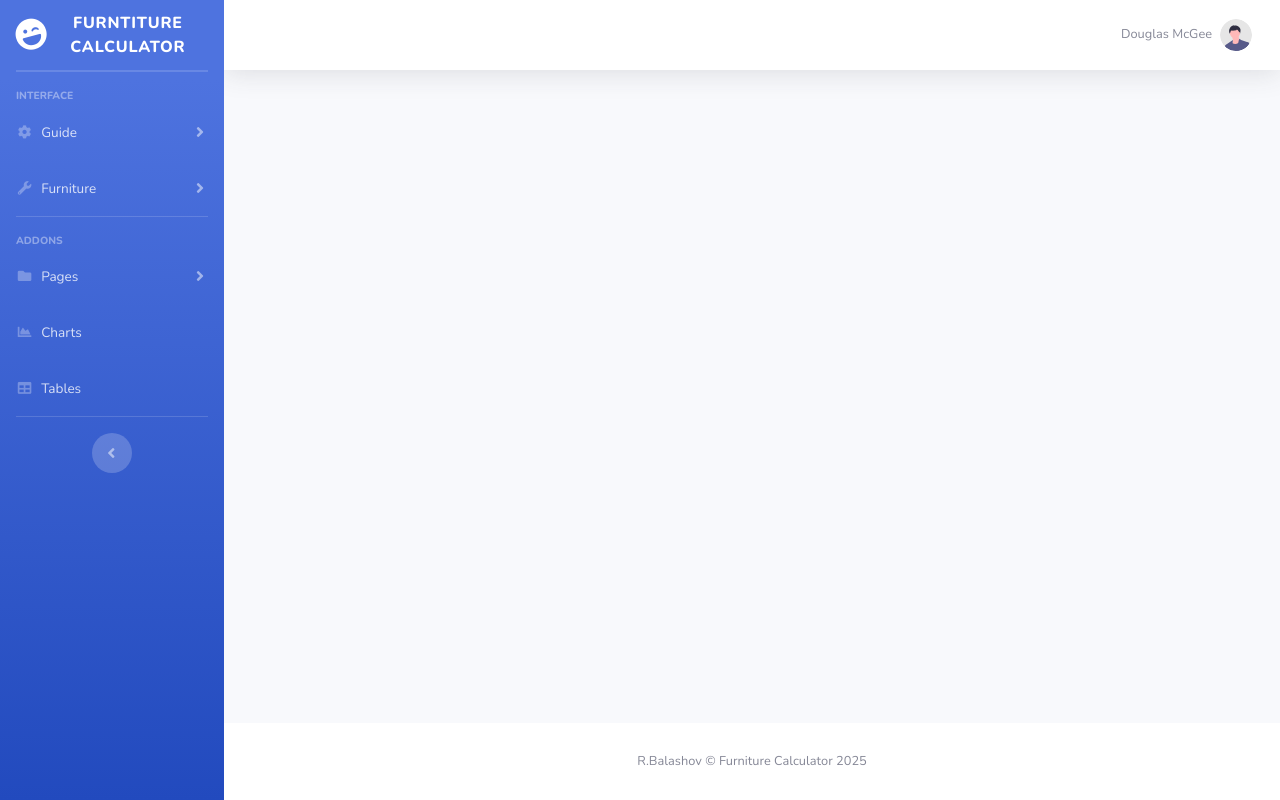
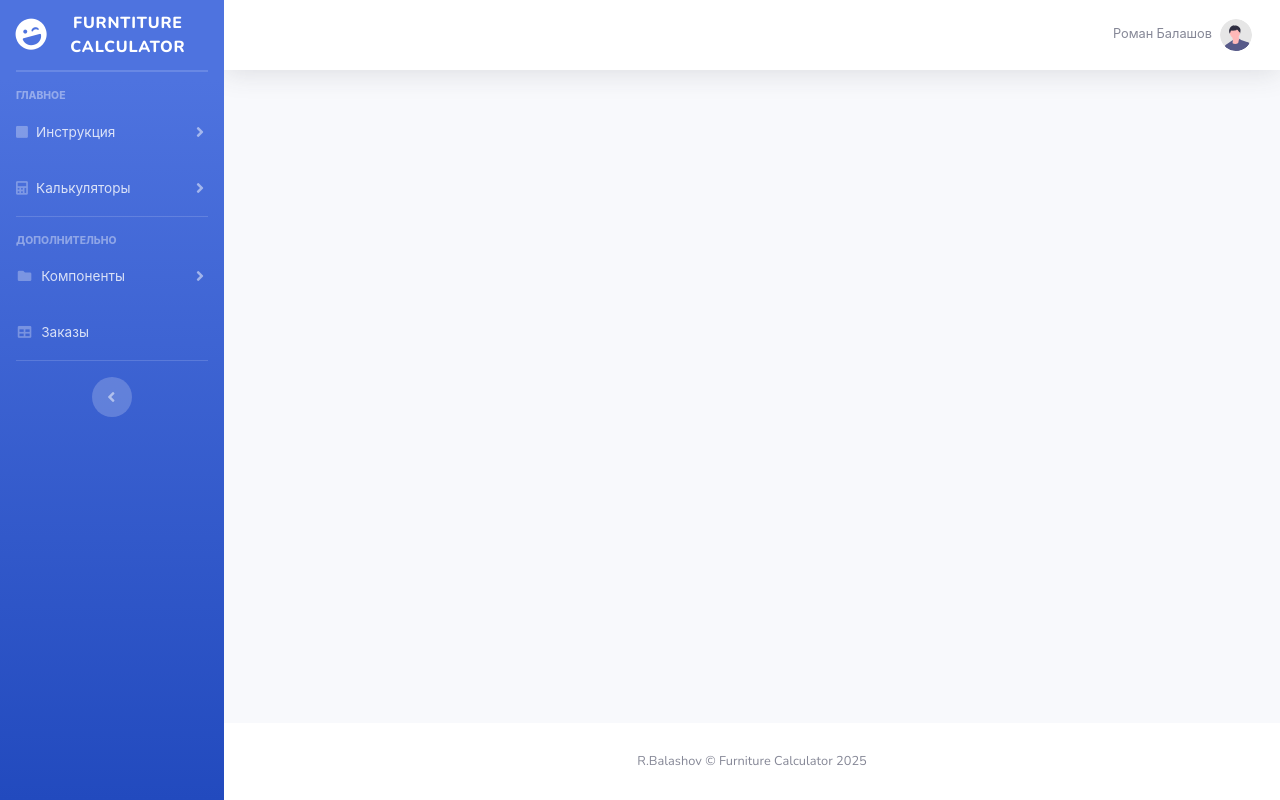
Before and after one commit to romz987/furniture-calc, a Django app: page / in a window 1280 px wide. Run offline with Django 5.2, Linux system fonts and the light colour scheme; data that the repository does not hold is empty; some libraries are stand-ins or nearby versions.

Commit message:
fix: 1. add main  menu elements;  2. change icons;

```diff
--- a/furniture/templates/furniture/base.html
+++ b/furniture/templates/furniture/base.html
@@ -48,21 +48,22 @@
 
             <!-- Heading -->
             <div class="sidebar-heading">
-                Interface
+                Главное
             </div>
 
             <!-- Nav Item - Pages Collapse Menu -->
             <li class="nav-item">
                 <a class="nav-link collapsed" href="#" data-toggle="collapse" data-target="#collapseTwo"
                     aria-expanded="true" aria-controls="collapseTwo">
-                    <i class="fas fa-fw fa-cog"></i>
-                    <span>Guide</span>
+                    <i class="fa fa-square"></i>
+                    <span>Инструкция</span>
                 </a>
                 <div id="collapseTwo" class="collapse" aria-labelledby="headingTwo" data-parent="#accordionSidebar">
                     <div class="bg-white py-2 collapse-inner rounded">
-                        <h6 class="collapse-header">Custom Components:</h6>
-                        <a class="collapse-item" href="buttons.html">Buttons</a>
-                        <a class="collapse-item" href="cards.html">Cards</a>
+                        <h6 class="collapse-header">Как происходит расчет:</h6>
+                        <a class="collapse-item" href="">Шкаф</a>
+                        <a class="collapse-item" href="">Комод</a>
+                        <a class="collapse-item" href="">Кухня</a>
                     </div>
                 </div>
             </li>
@@ -71,17 +72,15 @@
             <li class="nav-item">
                 <a class="nav-link collapsed" href="#" data-toggle="collapse" data-target="#collapseUtilities"
                     aria-expanded="true" aria-controls="collapseUtilities">
-                    <i class="fas fa-fw fa-wrench"></i>
-                    <span>Furniture</span>
+                    <i class="fa fa-calculator"></i>
+                    <span>Калькуляторы</span>
                 </a>
                 <div id="collapseUtilities" class="collapse" aria-labelledby="headingUtilities"
                     data-parent="#accordionSidebar">
                     <div class="bg-white py-2 collapse-inner rounded">
-                        <h6 class="collapse-header">Custom Utilities:</h6>
-                        <a class="collapse-item" href="utilities-color.html">Colors</a>
-                        <a class="collapse-item" href="utilities-border.html">Borders</a>
-                        <a class="collapse-item" href="utilities-animation.html">Animations</a>
-                        <a class="collapse-item" href="utilities-other.html">Other</a>
+                        <a class="collapse-item" href="utilities-color.html">Шкаф</a>
+                        <a class="collapse-item" href="utilities-border.html">Комод</a>
+                        <a class="collapse-item" href="utilities-animation.html">Кухня</a>
                     </div>
                 </div>
             </li>
@@ -91,7 +90,7 @@
 
             <!-- Heading -->
             <div class="sidebar-heading">
-                Addons
+                Дополнительно
             </div>
 
             <!-- Nav Item - Pages Collapse Menu -->
@@ -99,34 +98,29 @@
                 <a class="nav-link collapsed" href="#" data-toggle="collapse" data-target="#collapsePages"
                     aria-expanded="true" aria-controls="collapsePages">
                     <i class="fas fa-fw fa-folder"></i>
-                    <span>Pages</span>
+                    <span>Компоненты</span>
                 </a>
                 <div id="collapsePages" class="collapse" aria-labelledby="headingPages" data-parent="#accordionSidebar">
                     <div class="bg-white py-2 collapse-inner rounded">
-                        <h6 class="collapse-header">Login Screens:</h6>
-                        <a class="collapse-item" href="login.html">Login</a>
-                        <a class="collapse-item" href="register.html">Register</a>
-                        <a class="collapse-item" href="forgot-password.html">Forgot Password</a>
+                        <h6 class="collapse-header">Компоненты:</h6>
+                        <a class="collapse-item" href="">Материал</a>
+                        <a class="collapse-item" href="">Толщина</a>
+                        <a class="collapse-item" href="">Цвет</a>
+                        <a class="collapse-item" href="">Тип дверей</a>
+                        <a class="collapse-item" href="">Мебельные ручки</a>
                         <div class="collapse-divider"></div>
-                        <h6 class="collapse-header">Other Pages:</h6>
-                        <a class="collapse-item" href="404.html">404 Page</a>
-                        <a class="collapse-item" href="blank.html">Blank Page</a>
+                        <h6 class="collapse-header">Сводные таблицы:</h6>
+                        <a class="collapse-item" href="">Материалы</a>
+                        <a class="collapse-item" href="">Двери</a>
                     </div>
                 </div>
-            </li>
-
-            <!-- Nav Item - Charts -->
-            <li class="nav-item">
-                <a class="nav-link" href="charts.html">
-                    <i class="fas fa-fw fa-chart-area"></i>
-                    <span>Charts</span></a>
             </li>
 
             <!-- Nav Item - Tables -->
             <li class="nav-item">
                 <a class="nav-link" href="tables.html">
                     <i class="fas fa-fw fa-table"></i>
-                    <span>Tables</span></a>
+                    <span>Заказы</span></a>
             </li>
 
             <!-- Divider -->
@@ -162,7 +156,7 @@
                         <li class="nav-item dropdown no-arrow">
                             <a class="nav-link dropdown-toggle" href="#" id="userDropdown" role="button"
                                 data-toggle="dropdown" aria-haspopup="true" aria-expanded="false">
-                                <span class="mr-2 d-none d-lg-inline text-gray-600 small">Douglas McGee</span>
+                                <span class="mr-2 d-none d-lg-inline text-gray-600 small">Роман Балашов</span>
                                 <img class="img-profile rounded-circle"
                                     src="{% static 'img/undraw_profile.svg' %}">
                             </a>
@@ -171,20 +165,20 @@
                                 aria-labelledby="userDropdown">
                                 <a class="dropdown-item" href="#">
                                     <i class="fas fa-user fa-sm fa-fw mr-2 text-gray-400"></i>
-                                    Profile
+                                    Профиль
                                 </a>
                                 <a class="dropdown-item" href="#">
                                     <i class="fas fa-cogs fa-sm fa-fw mr-2 text-gray-400"></i>
-                                    Settings
+                                    Настройки
                                 </a>
                                 <a class="dropdown-item" href="#">
                                     <i class="fas fa-list fa-sm fa-fw mr-2 text-gray-400"></i>
-                                    Activity Log
+                                    Активность
                                 </a>
                                 <div class="dropdown-divider"></div>
                                 <a class="dropdown-item" href="#" data-toggle="modal" data-target="#logoutModal">
                                     <i class="fas fa-sign-out-alt fa-sm fa-fw mr-2 text-gray-400"></i>
-                                    Logout
+                                    Выход
                                 </a>
                             </div>
                         </li>
```
